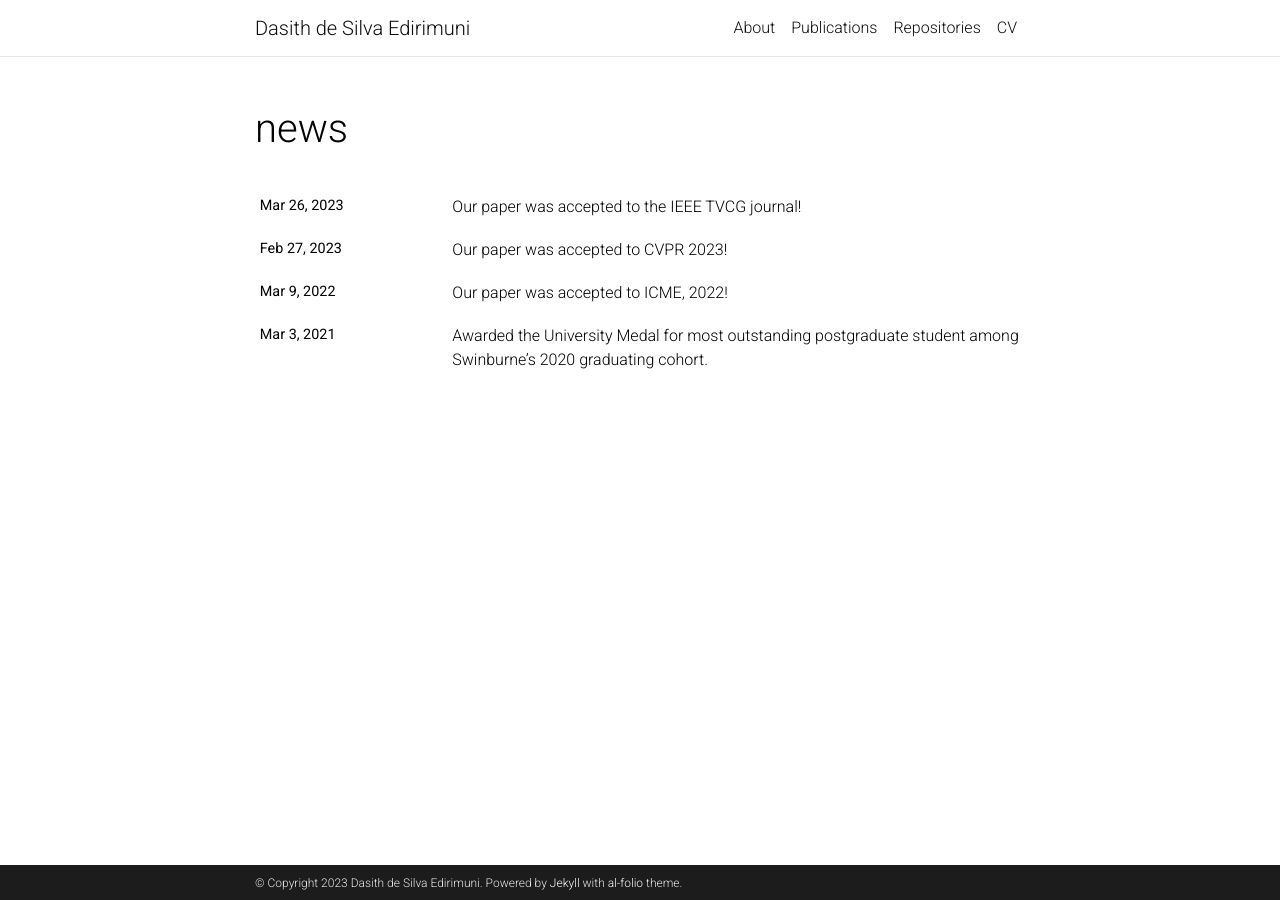
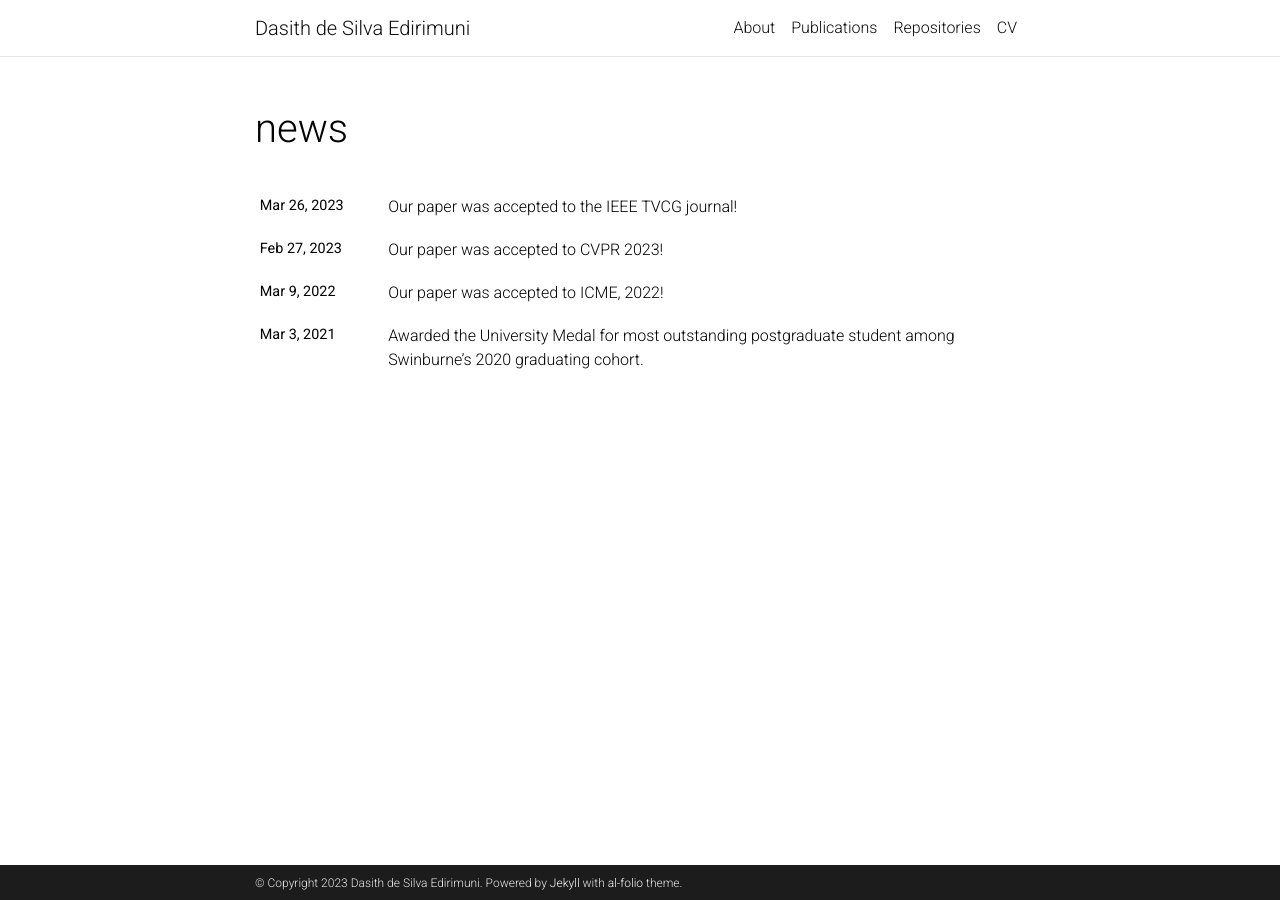
Before and after one commit to ddsediri/ddsediri.github.io, a Jekyll site: the page built from news.html, in a window 1280 px wide. Built offline with Jekyll 4.4.1, drawn with Linux system fonts in a browser that asks for light colours; comment, search, counter and statistics services are not loaded; a style sheet for code colours, icons or effects is not loaded.

Commit message:
further tweaked design

```diff
--- a/_includes/news.html
+++ b/_includes/news.html
@@ -12,7 +12,7 @@
               {% endif %}
               {% for item in news limit: news_limit %}
                 <tr>
-                  <th scope="row" class="col-3">{{ item.date | date: "%b %-d, %Y" }}</th>
+                  <th scope="row" class="col-2">{{ item.date | date: "%b %-d, %Y" }}</th>
                   <td class="col-12">
                     {% if item.inline -%}
                       {{ item.content | remove: '<p>' | remove: '</p>' | emojify }}
```
